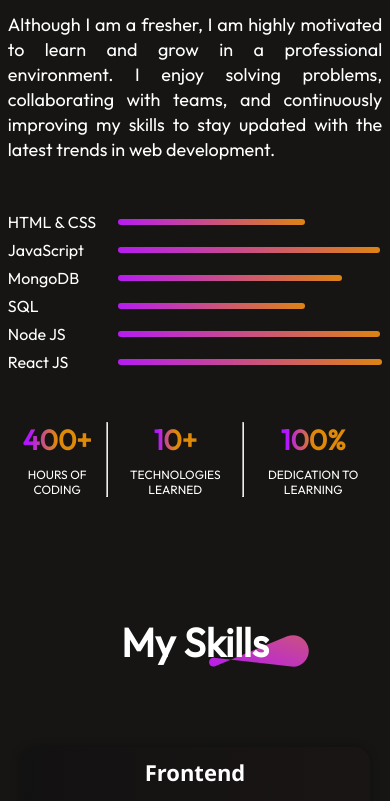
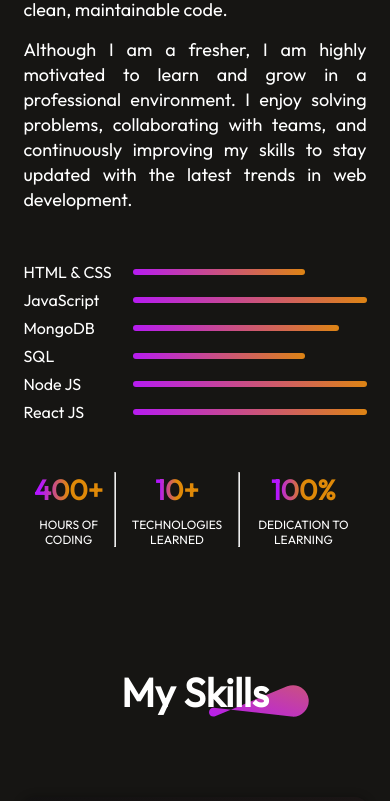
Before and after one commit to DebasishaBehera/Portfolio_Website, a React (Vite) app: page / in a window 390 px wide. Shown: the part 1156-1957 px from the top of the page. Built offline with nearby package versions, Linux system fonts and the light colour scheme.

Commit message:
response

```diff
--- a/src/index.css
+++ b/src/index.css
@@ -37,12 +37,4 @@ body {
     width: 100px;
     right: -40px;
   }
-  .about,
-  .mywork,
-  .services,
-  .contact,
-  .footer {
-    margin-left: 2%;
-    margin-right: 2%;
-  }
 }
```
